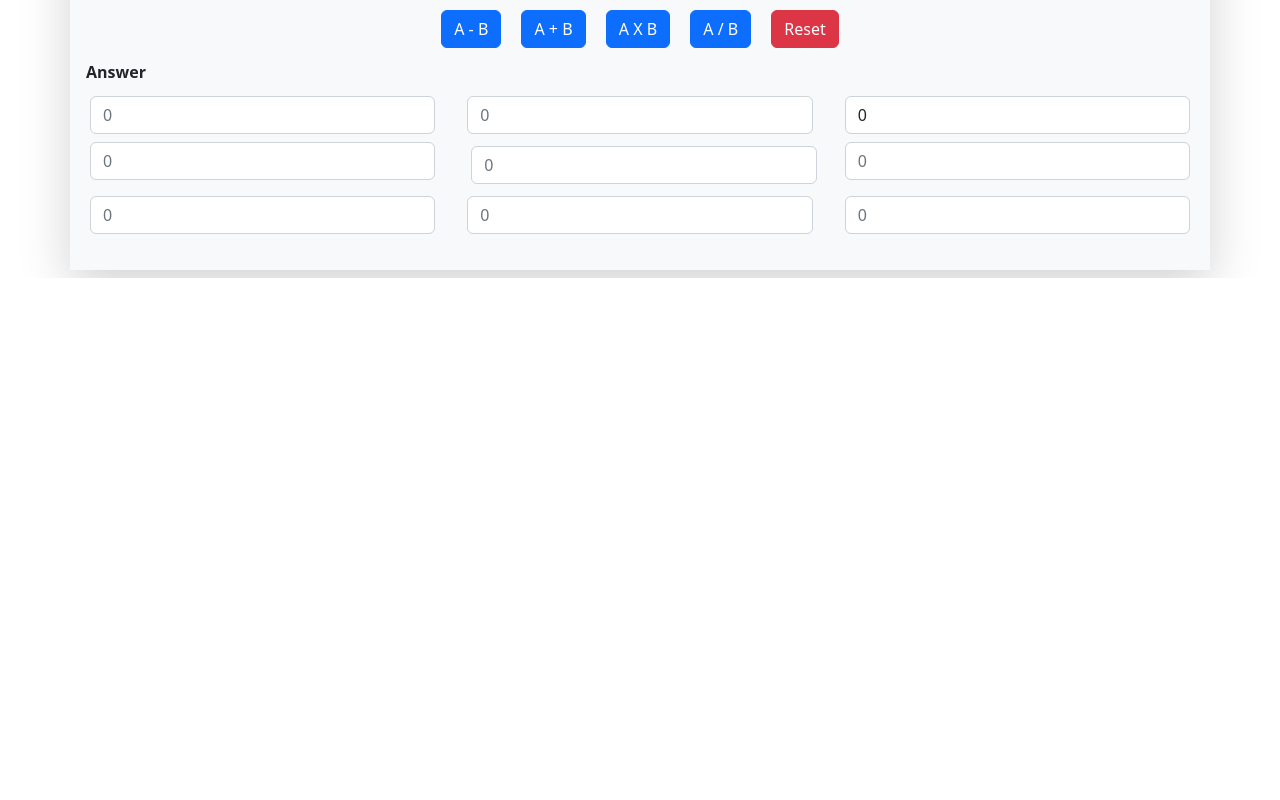
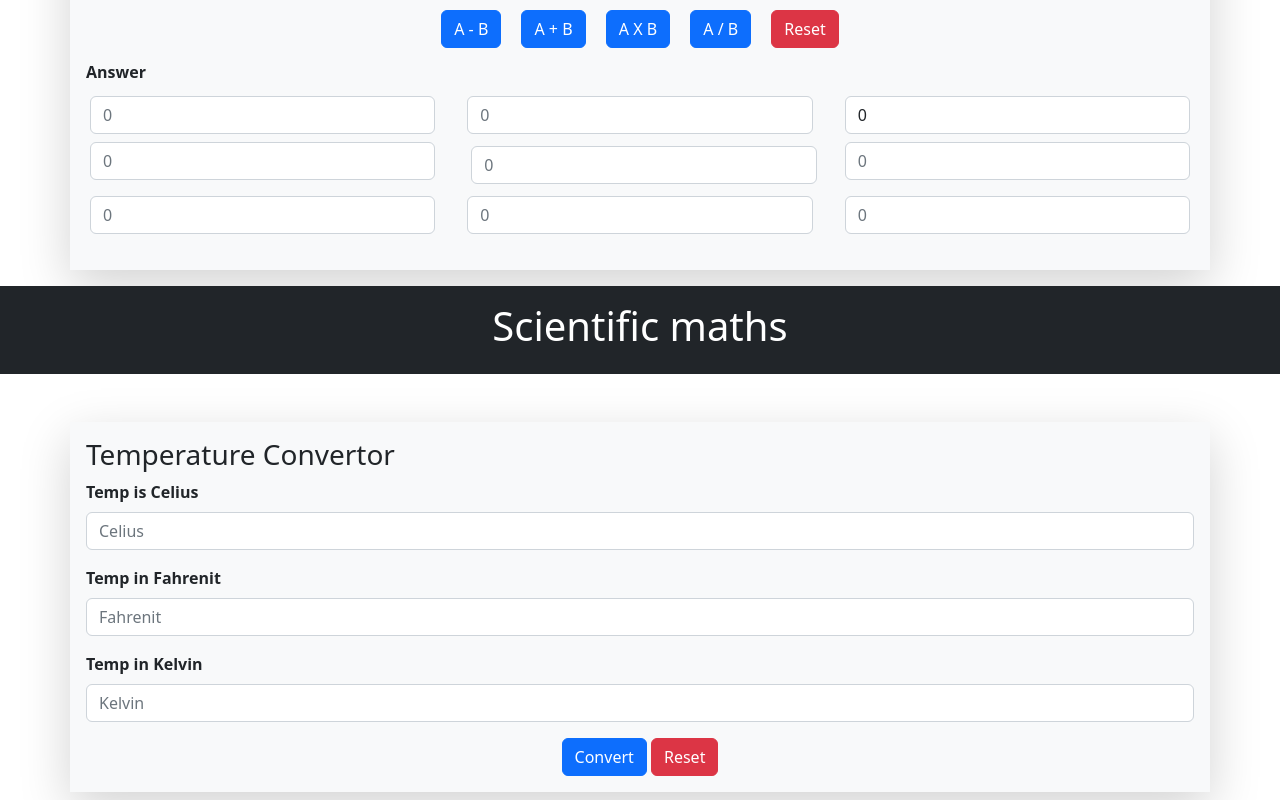
Before and after one commit to Siddharth2391/Engineering-Calculator, a plain HTML site: page index.html in a window 1280 px wide. Shown: the part 2264-3064 px from the top of the page. Before the commit the page ends 2542 px from the top, so only its background shows below. Drawn offline with nearby package versions, Linux system fonts and the light colour scheme.

Commit message:
Temperature added

```diff
--- a/index.html
+++ b/index.html
@@ -744,7 +744,64 @@
         </div>
       </div>
     </div>
+    <!-------------------------------------Scientific Maths------------------- -->
+    <div id="title">
+      <div class="container-fluid p-3 bg-dark mt-3 mb-2">
+        <h1 class="text-white text-center">Scientific maths</h1>
+      </div>
+    </div>
 
-    <!-------------------------------------Scientific Maths------------------- -->
+    <div id="card5">
+      <div class="container shadow shadow-lg p-3 mt-5 mb-2 bg-light">
+        <h3>Temperature Convertor</h3>
+
+        <div id="Precentage cal">
+          <div class="mb-3 mt-1">
+            <label for="exampleFormControlInput1" class="form-label fw-bold"
+              >Temp is Celius</label
+            >
+            <input
+              type="number"
+              class="form-control"
+              id="c"
+              placeholder="Celius"
+              value=""
+            />
+          </div>
+          <div class="mb-3 mt-1">
+            <label for="exampleFormControlInput1" class="form-label fw-bold"
+              >Temp in Fahrenit</label
+            >
+            <input
+              type="number"
+              class="form-control"
+              id="f"
+              value=""
+              placeholder="Fahrenit"
+            />
+          </div>
+          <div class="mb-3 mt-1">
+            <label for="exampleFormControlInput1" class="form-label fw-bold"
+              >Temp in Kelvin</label
+            >
+            <input
+              type="number"
+              class="form-control"
+              id="k"
+              value=""
+              placeholder="Kelvin"
+            />
+          </div>
+          <center>
+            <button type="button" class="btn btn-primary" onclick="sciCal()">
+              Convert
+            </button>
+            <button type="button" class="btn btn-danger" onclick="srest()">
+              Reset
+            </button>
+          </center>
+        </div>
+      </div>
+    </div>
   </body>
 </html>
--- a/js/Scripts.js
+++ b/js/Scripts.js
@@ -164,3 +164,37 @@ function reset1(){
 
     }
 }
+
+//scientifc Cal
+function sciCal(){
+    var f=document.getElementById("f").value;
+    var c=document.getElementById("c").value;
+    var k=document.getElementById("k").value;
+
+    if(f!=""){
+        ftk=(((f-32)*5)/9)+273.15;
+        ftc=((f-32)*5)/9;
+        document.getElementById("c").value=ftc;
+        document.getElementById("k").value=ftk;
+    }
+
+    if(c!=""){
+        ctk=k+273.15;
+        ctf=((f*9)/5)+32;
+        document.getElementById("f").value=ctf;
+        document.getElementById("k").value=ctk;
+    }
+
+    if(k!=""){
+        ktc=k-273.15;
+        ktf=(((k-273.15)*9)/5)+32;
+        document.getElementById("c").value=ktc;
+        document.getElementById("f").value=ktf;
+    }
+
+}
+function srest() {
+    document.getElementById("f").value="";
+    document.getElementById("c").value="";
+    document.getElementById("k").value="";
+}
```
